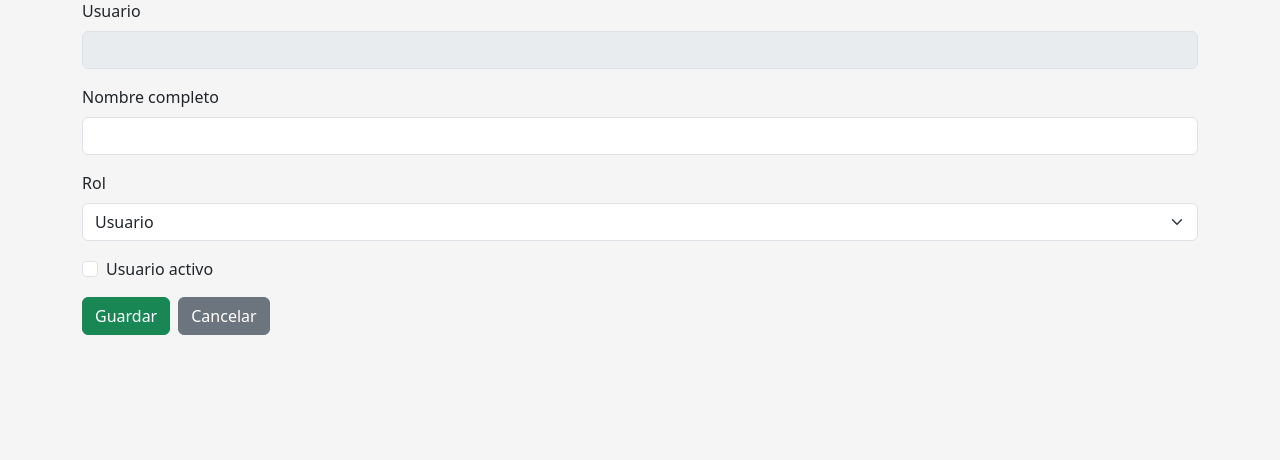
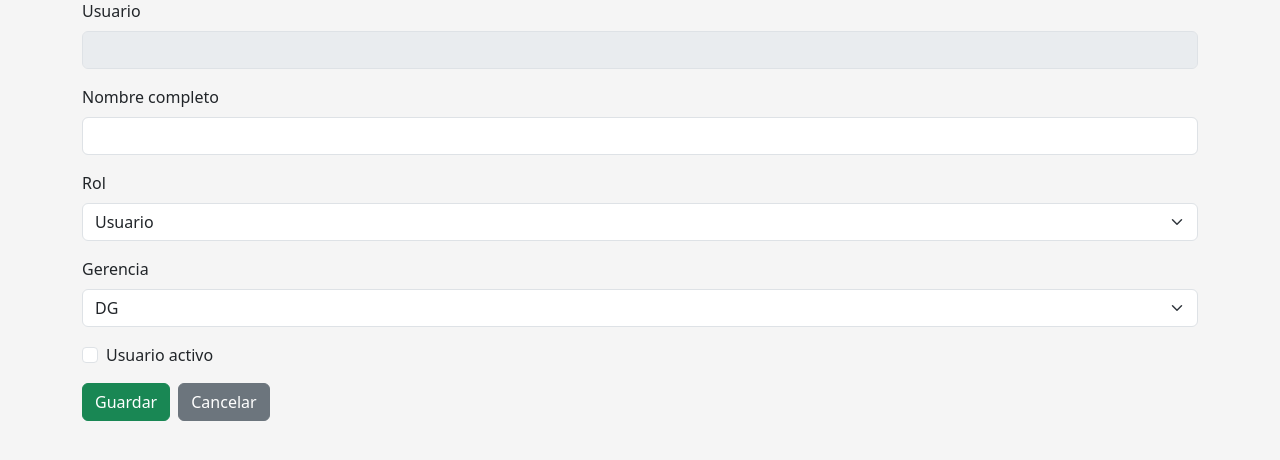
Before and after one commit to adrianalinarestoledo-creator/correspondencia_2026, a Flask app: template templates/usuarios_editar.html in a window 1280 px wide. Shown: the part 75-535 px from the top of the page. Run offline with Flask 3, Linux system fonts and the light colour scheme; the template is opened without the code that fills it, so the values that code supplies are empty.

Commit message:
Update usuarios_editar.html

```diff
--- a/templates/usuarios_editar.html
+++ b/templates/usuarios_editar.html
@@ -18,10 +18,23 @@
 
     <div class="mb-3">
         <label class="form-label">Rol</label>
-        <select name="rol" class="form-select" required>
+        <select name="rol" id="rolSelect" class="form-select" required>
             <option value="usuario" {% if usuario.rol == 'usuario' %}selected{% endif %}>Usuario</option>
             <option value="admin" {% if usuario.rol == 'admin' %}selected{% endif %}>Administrador</option>
             <option value="superadmin" {% if usuario.rol == 'superadmin' %}selected{% endif %}>Superadministrador</option>
+        </select>
+    </div>
+
+    <!-- ⭐ Campo de gerencia (solo para usuarios normales) -->
+    <div class="mb-3" id="gerenciaDiv">
+        <label class="form-label">Gerencia</label>
+        <select name="gerencia" class="form-select">
+            <option value="DG" {% if usuario.gerencia == 'DG' %}selected{% endif %}>DG</option>
+            <option value="GAL" {% if usuario.gerencia == 'GAL' %}selected{% endif %}>GAL</option>
+            <option value="GAL-Despacho" {% if usuario.gerencia == 'GAL-Despacho' %}selected{% endif %}>GAL-Despacho</option>
+            <option value="GPSOI" {% if usuario.gerencia == 'GPSOI' %}selected{% endif %}>GPSOI</option>
+            <option value="GSMA" {% if usuario.gerencia == 'GSMA' %}selected{% endif %}>GSMA</option>
+            <option value="GSTS" {% if usuario.gerencia == 'GSTS' %}selected{% endif %}>GSTS</option>
         </select>
     </div>
 
@@ -39,4 +52,21 @@
     </div>
 
 </form>
+
+<script>
+    const rolSelect = document.getElementById("rolSelect");
+    const gerenciaDiv = document.getElementById("gerenciaDiv");
+
+    function actualizarGerencia() {
+        if (rolSelect.value === "usuario") {
+            gerenciaDiv.style.display = "block";
+        } else {
+            gerenciaDiv.style.display = "none";
+        }
+    }
+
+    rolSelect.addEventListener("change", actualizarGerencia);
+    actualizarGerencia();
+</script>
+
 {% endblock %}
```
